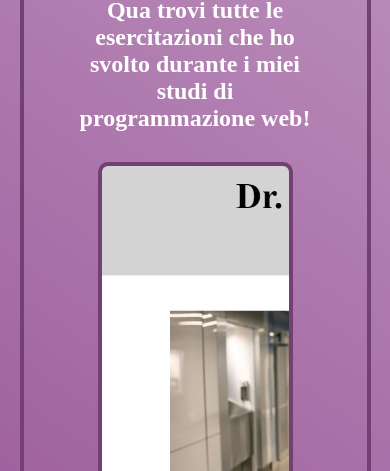
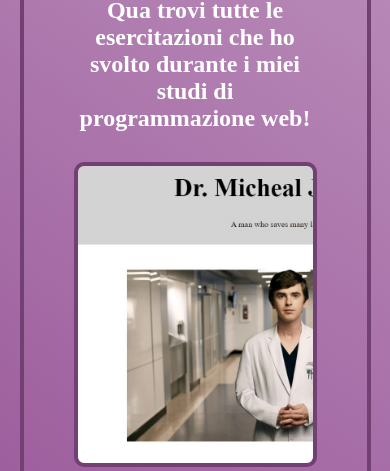
Before and after one commit to PiermarioPersico/PiermarioPersico, a plain HTML site: page portfolio/index.html in a window 390 px wide. Shown: the part 629-1100 px from the top of the page. Drawn offline with Linux system fonts and the light colour scheme; a web font is replaced by a local one.

Commit message:
Altre modifiche

```diff
--- a/contacts/style.css
+++ b/contacts/style.css
@@ -244,5 +244,9 @@ justify-content: center;
   background: linear-gradient(   35deg,rgba(25, 84, 134, 1), rgba(34, 113, 179, 1),rgba(145, 185, 217, 1) );
   border-radius: 0px 0px 30px 0px;
 }
+textarea{
+  width: 100%;
+}
+
 
 }
--- a/portfolio/style.css
+++ b/portfolio/style.css
@@ -241,4 +241,10 @@ justify-content: center;
   border-radius: 0px 0px 30px 0px;
 }
 
+.box-work{
+  width: 100%;
+  height: 100%;
 }
+
+
+}
```
Also changed, not shown: bio/index.html (+1 -1 lines), portfolio/index.html (+0 -1 lines).
